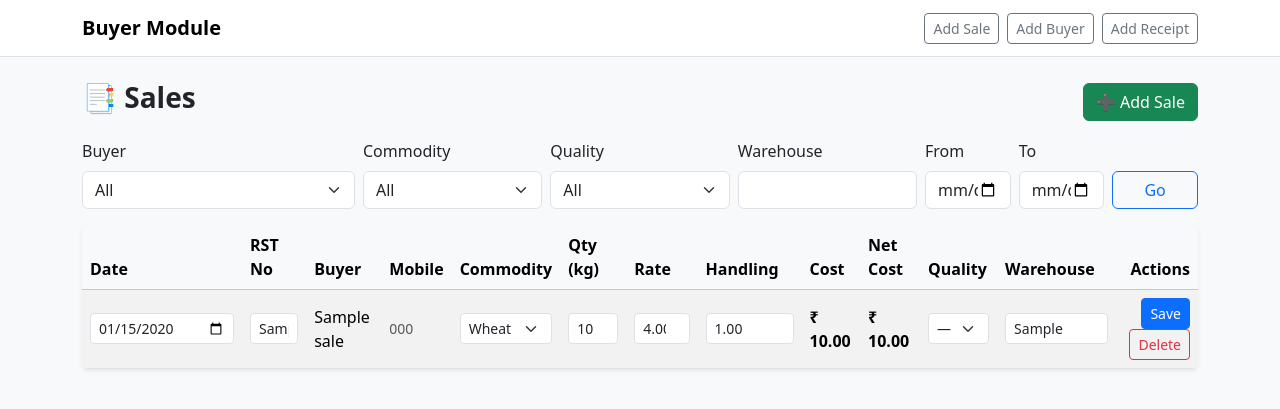
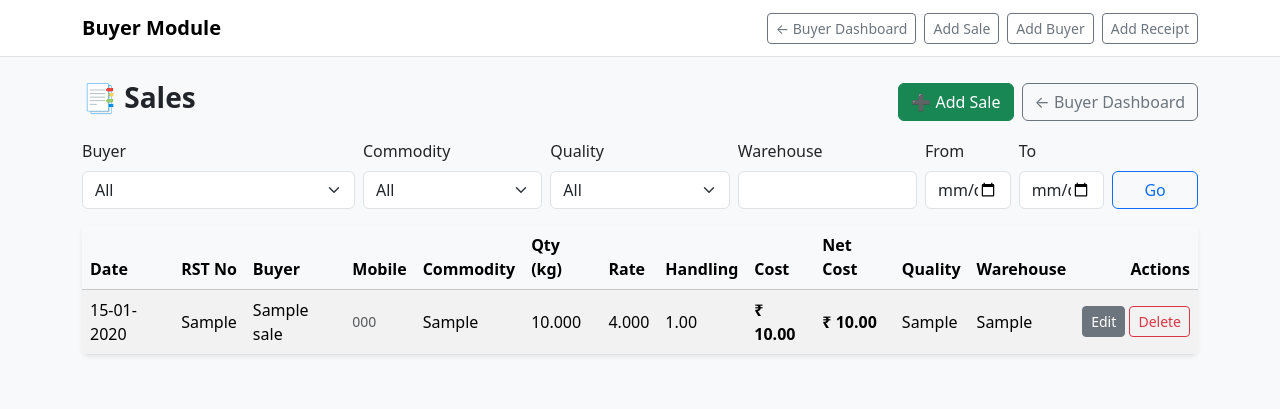
Before and after one commit to DUDU1608/warehouse-python, a Flask app: page /buyer/sales in a window 1280 px wide. Shown: the top 409 px of the page. Run offline with Flask 3, Linux system fonts and the light colour scheme; tables that the repository leaves empty hold one stand-in row (values such as "Sample post").

Commit message:
Update list_sales.html

```diff
--- a/app/templates/buyer/list_sales.html
+++ b/app/templates/buyer/list_sales.html
@@ -6,12 +6,24 @@
   <meta name="viewport" content="width=device-width, initial-scale=1">
   <!-- Bootstrap 5 -->
   <link href="https://cdn.jsdelivr.net/npm/bootstrap@5.3.3/dist/css/bootstrap.min.css" rel="stylesheet">
+  <style>
+    body { background: #f7f8fb; }
+    /* Toggle helpers */
+    .cell-edit { display: none; }
+    tr.editing .cell-view { display: none; }
+    tr.editing .cell-edit { display: block; }
+    .btn-edit { display: inline-block; }
+    .btn-save, .btn-cancel { display: none; }
+    tr.editing .btn-edit { display: none; }
+    tr.editing .btn-save, tr.editing .btn-cancel { display: inline-block; }
+  </style>
 </head>
 <body class="bg-light">
 <nav class="navbar navbar-expand-lg bg-white border-bottom">
   <div class="container">
     <a class="navbar-brand fw-bold" href="#">Buyer Module</a>
     <div class="ms-auto d-flex gap-2">
+      <a class="btn btn-outline-secondary btn-sm" href="/buyer/dashboard">← Buyer Dashboard</a>
       <a class="btn btn-outline-secondary btn-sm" href="{{ url_for('sales.add_sale') }}">Add Sale</a>
       <a class="btn btn-outline-secondary btn-sm" href="{{ url_for('buyer.add_buyer') }}">Add Buyer</a>
       <a class="btn btn-outline-secondary btn-sm" href="{{ url_for('payments.add_payment') }}">Add Receipt</a>
@@ -33,7 +45,10 @@
 
   <div class="d-flex align-items-center justify-content-between mb-3">
     <h3 class="fw-bold">📑 Sales</h3>
+    <div class="d-flex gap-2">
       <a class="btn btn-success" href="{{ url_for('sales.add_sale') }}">➕ Add Sale</a>
+      <a class="btn btn-outline-secondary" href="/buyer/dashboard">← Buyer Dashboard</a>
+    </div>
   </div>
 
   <form method="GET" class="row g-2 mb-3">
@@ -93,35 +108,99 @@
       </thead>
       <tbody>
         {% for s in sales %}
-        <tr>
-          <form method="POST" action="{{ url_for('sales.update_sale', sale_id=s.id) }}">
-            <td><input type="date" class="form-control form-control-sm" name="date" value="{{ s.date }}"></td>
-            <td><input class="form-control form-control-sm" name="rst_no" value="{{ s.rst_no }}"></td>
+        <tr data-row>
+          <form method="POST" action="{{ url_for('sales.update_sale', sale_id=s.id) }}" class="row-form">
+            <!-- Date -->
+            <td>
+              <div class="cell-view">{{ s.date|format_date }}</div>
+              <div class="cell-edit">
+                <input type="date" class="form-control form-control-sm" name="date" value="{{ s.date }}">
+              </div>
+            </td>
+
+            <!-- RST No -->
+            <td>
+              <div class="cell-view">{{ s.rst_no }}</div>
+              <div class="cell-edit"><input class="form-control form-control-sm" name="rst_no" value="{{ s.rst_no }}"></div>
+            </td>
+
+            <!-- Buyer & Mobile (not editable here) -->
             <td>{{ s.buyer_name }}</td>
             <td class="small text-muted">{{ s.mobile }}</td>
+
+            <!-- Commodity -->
             <td>
+              <div class="cell-view">{{ s.commodity }}</div>
+              <div class="cell-edit">
                 <select name="commodity" class="form-select form-select-sm">
                   {% for c in ['Wheat','Maize','Paddy'] %}
                   <option value="{{ c }}" {% if s.commodity==c %}selected{% endif %}>{{ c }}</option>
                   {% endfor %}
                 </select>
+              </div>
             </td>
-            <td><input type="number" step="0.001" class="form-control form-control-sm" name="quantity" value="{{ '%.3f'|format(s.quantity) }}"></td>
-            <td><input type="number" step="0.001" class="form-control form-control-sm" name="rate" value="{{ '%.3f'|format(s.rate) }}"></td>
-            <td><input type="number" step="0.01" class="form-control form-control-sm" name="handling_charge" value="{{ '%.2f'|format(s.handling_charge or 0) }}"></td>
-            <td class="fw-semibold">₹ {{ '%.2f'|format(s.cost) }}</td>
-            <td class="fw-semibold">₹ {{ '%.2f'|format(s.net_cost) }}</td>
+
+            <!-- Quantity -->
             <td>
+              <div class="cell-view">{{ '%.3f'|format(s.quantity) }}</div>
+              <div class="cell-edit">
+                <input type="number" step="0.001" class="form-control form-control-sm qty" name="quantity" value="{{ '%.3f'|format(s.quantity) }}">
+              </div>
+            </td>
+
+            <!-- Rate -->
+            <td>
+              <div class="cell-view">{{ '%.3f'|format(s.rate) }}</div>
+              <div class="cell-edit">
+                <input type="number" step="0.001" class="form-control form-control-sm rate" name="rate" value="{{ '%.3f'|format(s.rate) }}">
+              </div>
+            </td>
+
+            <!-- Handling -->
+            <td>
+              <div class="cell-view">{{ '%.2f'|format(s.handling_charge or 0) }}</div>
+              <div class="cell-edit">
+                <input type="number" step="0.01" class="form-control form-control-sm handling" name="handling_charge" value="{{ '%.2f'|format(s.handling_charge or 0) }}">
+              </div>
+            </td>
+
+            <!-- Cost (computed) -->
+            <td class="fw-semibold">
+              <span class="cell-view">₹ {{ '%.2f'|format(s.cost) }}</span>
+              <span class="cell-edit live-cost">₹ {{ '%.2f'|format(s.cost) }}</span>
+            </td>
+
+            <!-- Net Cost (computed) -->
+            <td class="fw-semibold">
+              <span class="cell-view">₹ {{ '%.2f'|format(s.net_cost) }}</span>
+              <span class="cell-edit live-net">₹ {{ '%.2f'|format(s.net_cost) }}</span>
+            </td>
+
+            <!-- Quality -->
+            <td>
+              <div class="cell-view">{{ s.quality or '—' }}</div>
+              <div class="cell-edit">
                 <select name="quality" class="form-select form-select-sm">
                   <option value="" {% if not s.quality %}selected{% endif %}>—</option>
                   <option value="Good" {% if s.quality=='Good' %}selected{% endif %}>Good</option>
                   <option value="BD" {% if s.quality=='BD' %}selected{% endif %}>BD</option>
                 </select>
+              </div>
             </td>
-            <td><input class="form-control form-control-sm" name="warehouse" value="{{ s.warehouse or '' }}"></td>
-            <td class="text-end">
-              <button class="btn btn-sm btn-primary">Save</button>
+
+            <!-- Warehouse -->
+            <td>
+              <div class="cell-view">{{ s.warehouse or '' }}</div>
+              <div class="cell-edit"><input class="form-control form-control-sm" name="warehouse" value="{{ s.warehouse or '' }}"></div>
+            </td>
+
+            <!-- Actions -->
+            <td class="text-end text-nowrap">
+              <button type="button" class="btn btn-sm btn-secondary btn-edit">Edit</button>
+              <button class="btn btn-sm btn-primary btn-save">Save</button>
+              <button type="button" class="btn btn-sm btn-outline-secondary btn-cancel">Cancel</button>
           </form>
+
               <form method="POST" action="{{ url_for('sales.delete_sale', sale_id=s.id) }}" class="d-inline"
                     onsubmit="return confirm('Delete this sale?');">
                 <button class="btn btn-sm btn-outline-danger">Delete</button>
@@ -136,6 +215,76 @@
   </div>
 </div>
 
+<script>
+(function(){
+  // Toggle a row into edit mode
+  function enterEdit(tr){
+    tr.classList.add('editing');
+    // attach live calc
+    const qty = tr.querySelector('.qty');
+    const rate = tr.querySelector('.rate');
+    const handling = tr.querySelector('.handling');
+    const $cost = tr.querySelector('.live-cost');
+    const $net = tr.querySelector('.live-net');
+    function recalc(){
+      const q = parseFloat(qty.value || 0);
+      const r = parseFloat(rate.value || 0);
+      const h = parseFloat(handling.value || 0);
+      const cost = q*r;
+      const net  = cost + h;
+      if ($cost) $cost.textContent = "₹ " + cost.toFixed(2);
+      if ($net)  $net.textContent  = "₹ " + net.toFixed(2);
+    }
+    if (qty) qty.addEventListener('input', recalc);
+    if (rate) rate.addEventListener('input', recalc);
+    if (handling) handling.addEventListener('input', recalc);
+    recalc();
+  }
+
+  function exitEdit(tr){
+    tr.classList.remove('editing');
+    // reset inputs to original values (from HTML) when cancelling
+    const form = tr.querySelector('form.row-form');
+    if (form && tr.dataset.cancelReset === "1"){
+      form.reset();
+      tr.dataset.cancelReset = "0";
+      // also reset computed labels
+      const qty = tr.querySelector('.qty');
+      const rate = tr.querySelector('.rate');
+      const handling = tr.querySelector('.handling');
+      const $cost = tr.querySelector('.live-cost');
+      const $net = tr.querySelector('.live-net');
+      const q = parseFloat(qty?.value || 0), r = parseFloat(rate?.value || 0), h = parseFloat(handling?.value || 0);
+      const cost = q*r, net = cost + h;
+      if ($cost) $cost.textContent = "₹ " + cost.toFixed(2);
+      if ($net)  $net.textContent  = "₹ " + net.toFixed(2);
+    }
+  }
+
+  document.querySelectorAll('tr[data-row]').forEach(function(tr){
+    // Edit button
+    const editBtn = tr.querySelector('.btn-edit');
+    if (editBtn){
+      editBtn.addEventListener('click', function(){ enterEdit(tr); });
+    }
+    // Cancel button
+    const cancelBtn = tr.querySelector('.btn-cancel');
+    if (cancelBtn){
+      cancelBtn.addEventListener('click', function(){
+        tr.dataset.cancelReset = "1";
+        exitEdit(tr);
+      });
+    }
+    // Save button (submits form as-is)
+    const saveBtn = tr.querySelector('.btn-save');
+    if (saveBtn){
+      saveBtn.addEventListener('click', function(){
+        // let server recompute; no special handling needed
+      });
+    }
+  });
+})();
+</script>
 <script src="https://cdn.jsdelivr.net/npm/bootstrap@5.3.3/dist/js/bootstrap.bundle.min.js"></script>
 </body>
 </html>
```
Lines whose indentation alone changed are shown as unchanged.
